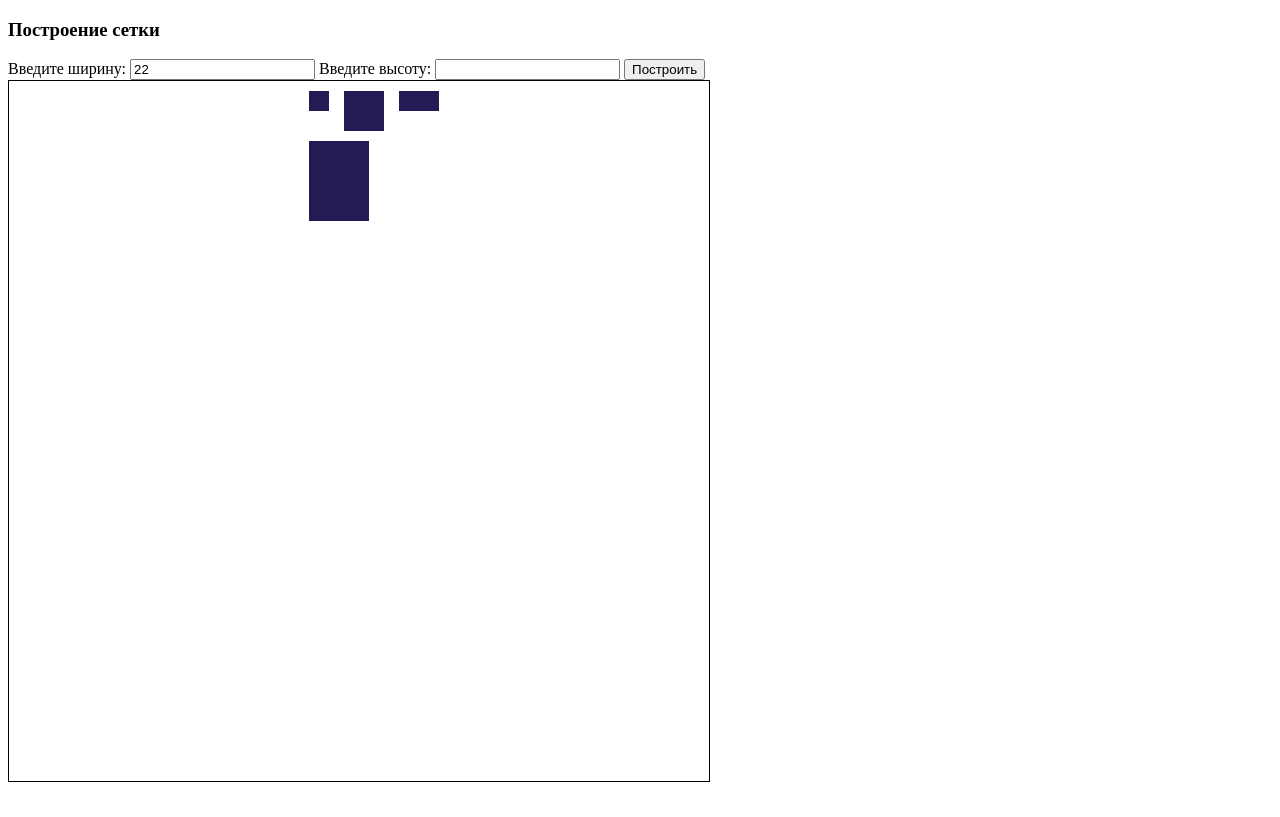
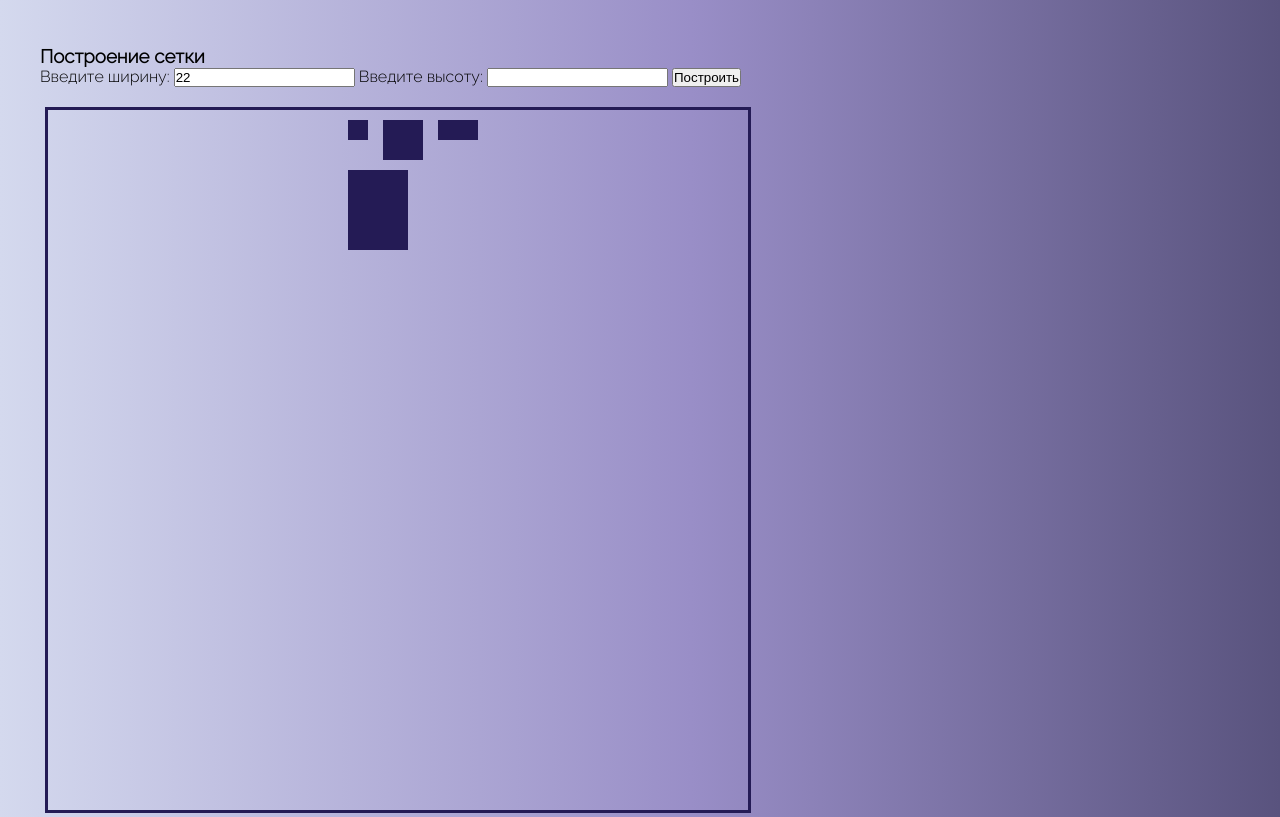
Before and after one commit to eremeev23/canvas, a plain HTML site: page index.html in a window 1280 px wide. Drawn offline with Linux system fonts and the light colour scheme.

Commit message:
Update style.css

```diff
--- a/style.css
+++ b/style.css
@@ -1,3 +1,27 @@
+* {
+  margin: 0;
+  padding: 0;
+  box-sizing: border-box;
+}
+body {
+  font-family: "Raleway", sans-serif;
+  background: rgb(212, 217, 238);
+  background: linear-gradient(
+    90deg,
+    rgba(212, 217, 238, 1) 0%,
+    rgba(153, 142, 199, 1) 54%,
+    rgba(89, 83, 126, 1) 100%
+  );
+}
+.inputs {
+  margin: 45px 45px 20px 40px;
+}
+#input {
+  display: flex;
+  justify-content: start;
+  margin: 10px;
+}
 #tutorial {
-    border: 1px solid black;
- }
+  margin-left: 45px;
+  border: 3px solid #241b55;
+}
```
